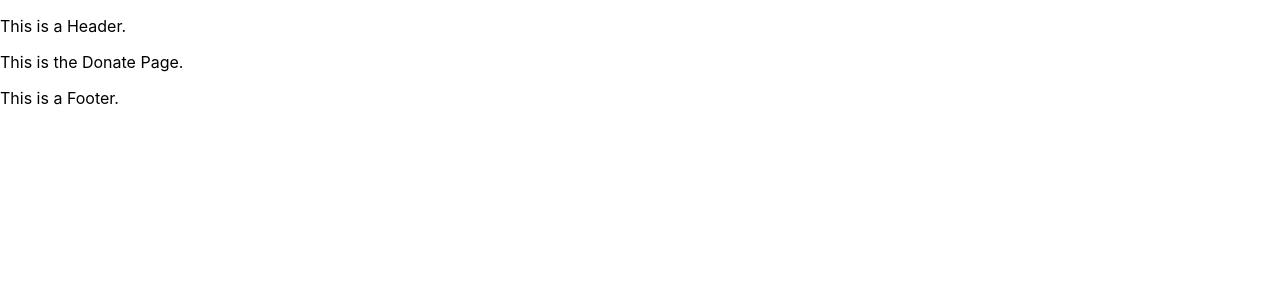
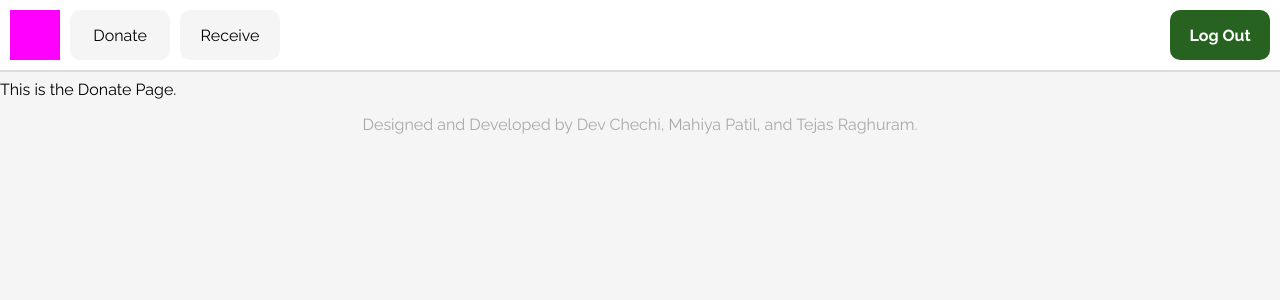
Before and after one commit to TejasRaghuram/NEUCRH, a React (Create React App) app: page / in a window 1280 px wide. Shown: the top 300 px of the page. Built offline with nearby package versions, Linux system fonts and the light colour scheme.

Commit message:
Created Layout

```diff
--- a/src/App.css
+++ b/src/App.css
@@ -1,38 +1,9 @@
-.App {
-  text-align: center;
+@import url('https://fonts.googleapis.com/css2?family=DM+Sans:ital,opsz,wght@0,9..40,100..1000;1,9..40,100..1000&family=Raleway:ital,wght@0,100..900;1,100..900&display=swap');
+
+* {
+  font-family: 'Raleway';
 }
 
-.App-logo {
-  height: 40vmin;
-  pointer-events: none;
+body {
+  background-color: whitesmoke;
 }
-
-@media (prefers-reduced-motion: no-preference) {
-  .App-logo {
-    animation: App-logo-spin infinite 20s linear;
-  }
-}
-
-.App-header {
-  background-color: #282c34;
-  min-height: 100vh;
-  display: flex;
-  flex-direction: column;
-  align-items: center;
-  justify-content: center;
-  font-size: calc(10px + 2vmin);
-  color: white;
-}
-
-.App-link {
-  color: #61dafb;
-}
-
-@keyframes App-logo-spin {
-  from {
-    transform: rotate(0deg);
-  }
-  to {
-    transform: rotate(360deg);
-  }
-}
--- a/src/pages/Layout.js
+++ b/src/pages/Layout.js
@@ -1,11 +1,20 @@
 import { Outlet } from "react-router-dom";
+import { useNavigate } from "react-router-dom";
+import './../styles/Layout.css';
 
 function Layout() {
+    const navigate = useNavigate();
     return (
         <div>
-            <p>This is a Header.</p>
+            <div id="navbar">
+                <div id="logo"/>
+                <button class="nav-link" onClick={() => {navigate('/')}}>Donate</button>
+                <button class="nav-link" onClick={() => {navigate('/receive')}}>Receive</button>
+                <button id="nav-logout" onClick={() => {navigate('/login')}}>Log Out</button>
+            </div>
+            <div id="space"/>
             <Outlet/>
-            <p>This is a Footer.</p>
+            <p id="footer">Designed and Developed by Dev Chechi, Mahiya Patil, and Tejas Raghuram.</p>
         </div>
     );
 }
--- /dev/null
+++ b/src/styles/Layout.css
@@ -0,0 +1,69 @@
+#navbar {
+    width: 100%;
+    height: 70px;
+    position: fixed;
+    top: 0;
+    background-color: white;
+    border-bottom-style: solid;
+    border-bottom-width: 2px;
+    border-color: gainsboro;
+}
+
+#logo {
+    width: 50px;
+    height: 50px;
+    margin-left: 10px;
+    margin-top: 10px;
+    background-color: magenta;
+    display: inline-block;
+}
+
+.nav-link {
+    width: 100px;
+    height: 50px;
+    margin-left: 10px;
+    margin-top: 10px;
+    background-color: whitesmoke;
+    font-size: 16px;
+    border-radius: 10px;
+    border-style: none;
+    display: inline-block;
+    vertical-align: top;
+    transition: 0.25s;
+}
+
+.nav-link:hover {
+    background-color: gainsboro;
+    cursor: pointer;
+}
+
+#nav-logout {
+    width: 100px;
+    height: 50px;
+    margin-top: 10px;
+    position: absolute;
+    right: 10px;
+    color: white;
+    background-color: #276221;
+    font-size: 16px;
+    font-weight: bold;
+    border-radius: 10px;
+    border-style: none;
+    transition: 0.25s;
+}
+
+#nav-logout:hover {
+    background-color: #3b8132;
+    cursor: pointer;
+}
+
+#space {
+    margin-top: 80px;
+}
+
+#footer {
+    padding-left: 25px;
+    padding-right: 25px;
+    color: darkgray;
+    text-align: center;
+}
```
